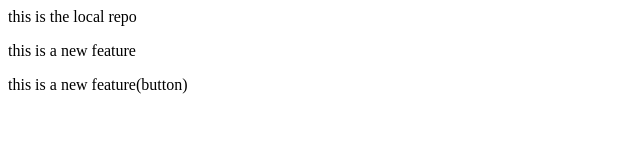
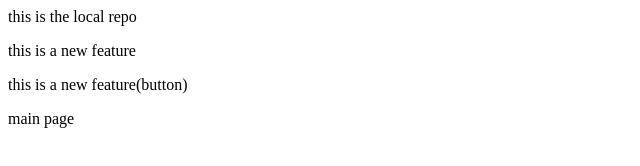
Before and after one commit to acutehari/localrepo, a plain HTML site: page index.html in a window 1280 px wide. Shown: the full height of the page, 0-640 px from the left. Drawn offline with Linux system fonts and the light colour scheme.

Commit message:
main page

```diff
--- a/index.html
+++ b/index.html
@@ -1,3 +1,4 @@
 <p>this is the local repo</p>
 <p>this is a new feature</p>
 <p>this is a new feature(button)</p>
+<p>main page</p>
```
